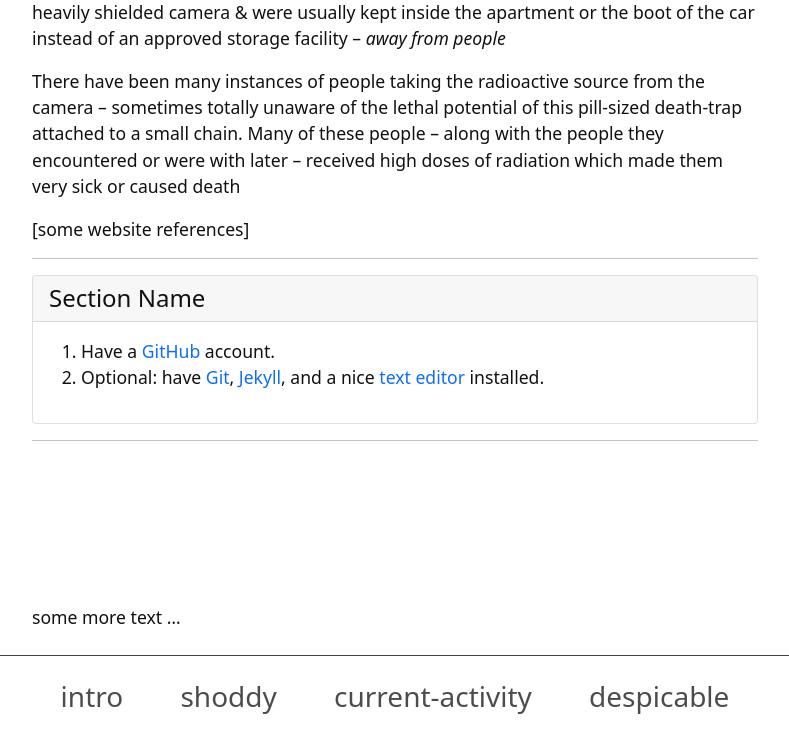
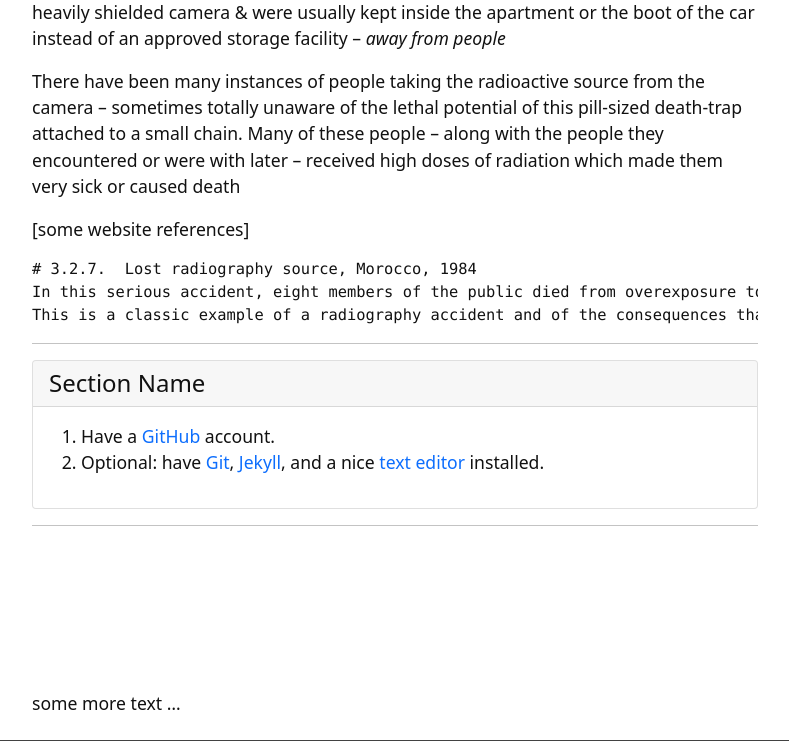
Before and after one commit to DickTurpin-highwayman/lost-isotopes, a Jekyll site: the page built from index.md, in a window 1280 px wide and 900 px high, scrolled down 1055 px, cut to the strip 0-752 px from the top of the window. Shown: the whole strip, without its empty margins (245-1034 px from the left). Built offline with Jekyll 4.4.1, drawn with Linux system fonts in a browser that asks for light colours.

Commit message:
Update index.md

```diff
--- a/index.md
+++ b/index.md
@@ -23,6 +23,13 @@ There have been many instances of people taking the radioactive source from the
 
 [some website references]
 
+~~~~
+# 3.2.7.  Lost radiography source, Morocco, 1984
+In this serious accident, eight members of the public died from overexposure to radiation from a radiography source. A 1.1 TBq (30 Ci) 192Ir source became disconnected from its … shielded container ... a passer-by picked up the tiny metal cylinder and took it home ... and a total of 8 persons (the passer-by, members of his family and some relatives) died; the clinical diagnosis was 'lung haemorrhages'. It was initially assumed that the deaths were the result of poisoning. Only after the last family member had died was it suspected that the deaths might have been caused by radiation…
+This is a classic example of a radiography accident and of the consequences that can ensue when no radiation surveys are performed to ensure that a source has returned to the fully shielded position.
+~~~
+
+
 
 ---------------
 
```
